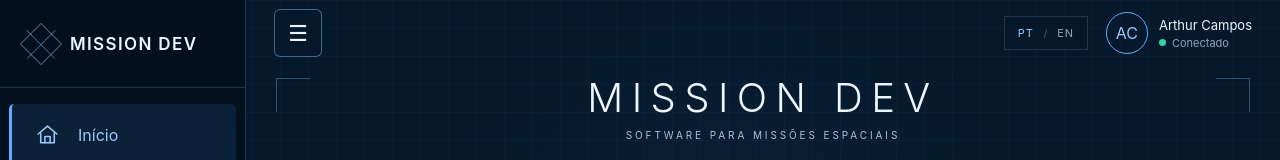
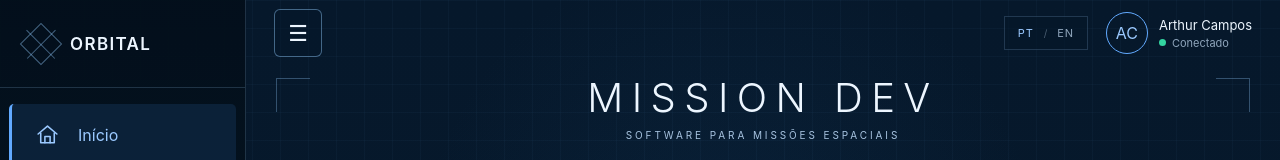
Before and after one commit to Raiagues/mission-dev, a React (Vite) app: page / in a window 1280 px wide. Shown: the top 160 px of the page. Built offline with nearby package versions, Linux system fonts and the light colour scheme.

Commit message:
Rename product brand to Orbital

```diff
--- a/src/components/Brand.tsx
+++ b/src/components/Brand.tsx
@@ -2,7 +2,7 @@ export function Brand() {
   return (
     <div className="brand">
       <span className="brand-mark" />
-      <span>MISSION DEV</span>
+      <span>ORBITAL</span>
     </div>
   );
 }
```
